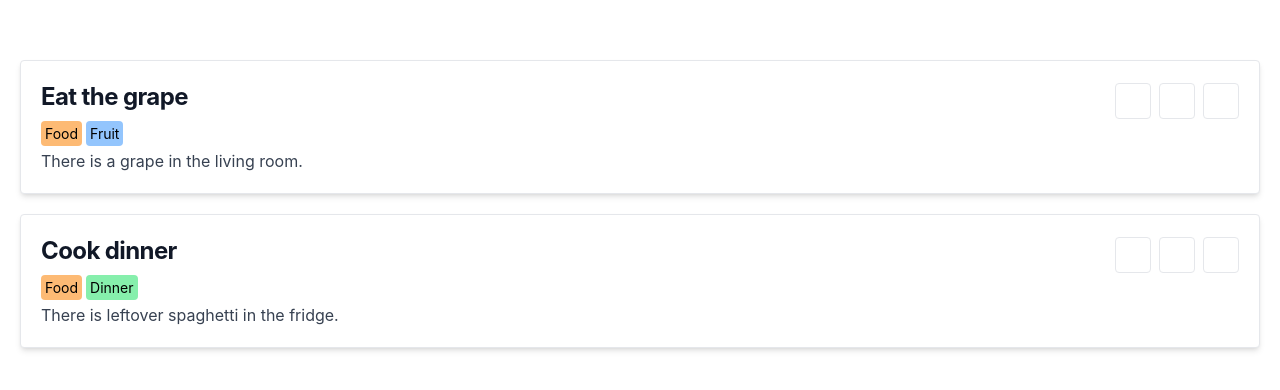
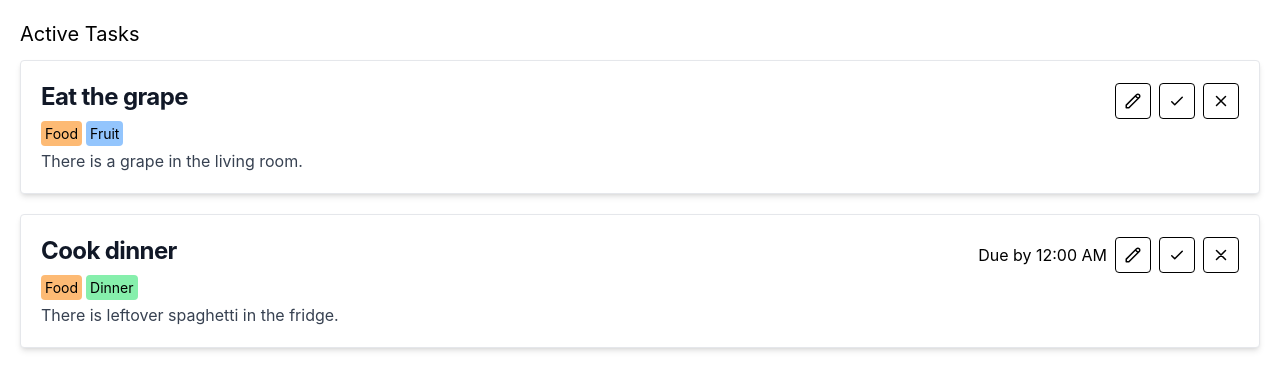
Before and after one commit to vulongm/tasks-web, a Next.js app: page /Tasks in a window 1280 px wide. Shown: the top 390 px of the page. Built offline with nearby package versions, Linux system fonts and the light colour scheme.

Commit message:
Fix text colors in light mode

```diff
--- a/pages/Tasks.tsx
+++ b/pages/Tasks.tsx
@@ -4,14 +4,14 @@ import { PencilIcon, CheckIcon, XIcon } from '@heroicons/react/outline'
 const Tasks: NextPage = () => {
   return (
     <main className="flex-grow container mx-auto p-5">
-      <h1 className="text-xl mb-3 text-white">Active Tasks</h1>
+      <h1 className="text-xl mb-3 dark:text-white">Active Tasks</h1>
       <div className="block p-5 mb-5 rounded border shadow-md bg-white dark:bg-gray-800 border-gray-200 dark:border-gray-500 hover:bg-gray-100 dark:hover:bg-gray-700">
         <div className="flex justify-between items-center">
           <h5 className="mb-2 text-2xl font-bold tracking-tight text-gray-900 dark:text-white">Eat the grape</h5>
           <div className="flex justify-between items-center">
-            <PencilIcon className="h-9 w-9 p-2 mr-2 border rounded text-white"/>
-            <CheckIcon className="h-9 w-9 p-2 mr-2 border rounded text-white"/>
-            <XIcon className="h-9 w-9 p-2 border rounded text-white"/>
+            <PencilIcon className="h-9 w-9 p-2 mr-2 border rounded dark:text-white border-black dark:border-white hover:bg-gray-200 dark:hover:bg-gray-500"/>
+            <CheckIcon className="h-9 w-9 p-2 mr-2 border rounded dark:text-white border-black dark:border-white hover:bg-gray-200 dark:hover:bg-gray-500"/>
+            <XIcon className="h-9 w-9 p-2 border rounded dark:text-white border-black dark:border-white hover:bg-gray-200 dark:hover:bg-gray-500"/>
           </div>
         </div>
         <div className="mb-1">
@@ -24,10 +24,10 @@ const Tasks: NextPage = () => {
         <div className="flex justify-between items-center">
           <h5 className="mb-2 text-2xl font-bold tracking-tight text-gray-900 dark:text-white">Cook dinner</h5>
           <div className="flex justify-between items-center">
-            <p className="text-white mr-2">Due by 12:00 AM</p>
-            <PencilIcon className="h-9 w-9 p-2 mr-2 border rounded text-white"/>
-            <CheckIcon className="h-9 w-9 p-2 mr-2 border rounded text-white"/>
-            <XIcon className="h-9 w-9 p-2 border rounded text-white"/>
+            <p className="mr-2 dark:text-white">Due by 12:00 AM</p>
+            <PencilIcon className="h-9 w-9 p-2 mr-2 border rounded dark:text-white border-black dark:border-white hover:bg-gray-200 dark:hover:bg-gray-500"/>
+            <CheckIcon className="h-9 w-9 p-2 mr-2 border rounded dark:text-white border-black dark:border-white hover:bg-gray-200 dark:hover:bg-gray-500"/>
+            <XIcon className="h-9 w-9 p-2 border rounded dark:text-white border-black dark:border-white hover:bg-gray-200 dark:hover:bg-gray-500"/>
           </div>
         </div>
         <div className="mb-1">
```
